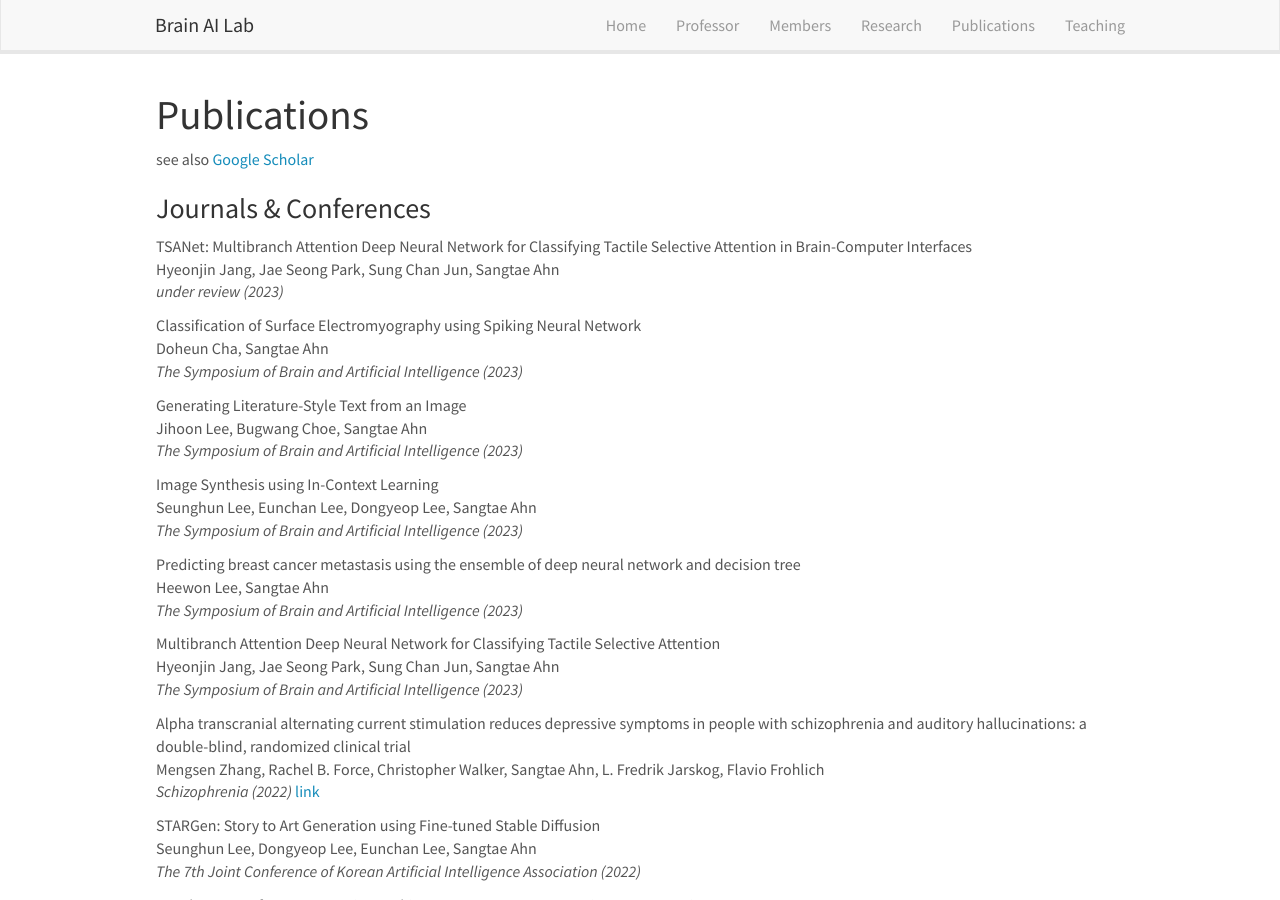
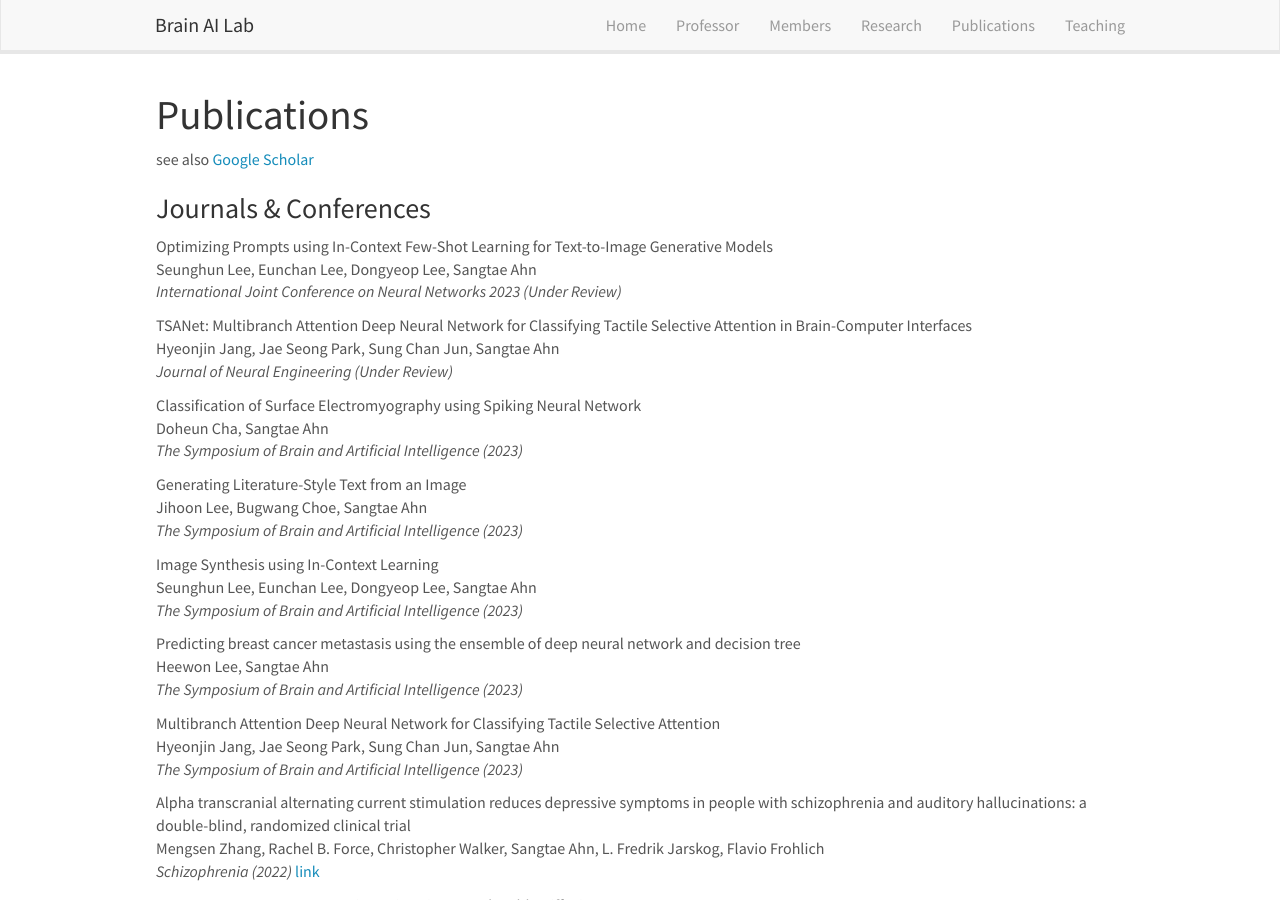
Before and after one commit to KNU-BrainAI/knu-brainai.github.io, a Jekyll site: the page built from _pages/publications.md, in a window 1280 px wide and 900 px high. Built offline with Jekyll 4.4.1, drawn with Linux system fonts in a browser that asks for light colours; nearby versions of some CDN libraries.

Commit message:
Update publist.yml

```diff
--- a/_data/publist.yml
+++ b/_data/publist.yml
@@ -1,6 +1,10 @@
+- title: "Optimizing Prompts using In-Context Few-Shot Learning for Text-to-Image Generative Models"
+  authors: Seunghun Lee, Eunchan Lee, Dongyeop Lee, Sangtae Ahn
+  journal: International Joint Conference on Neural Networks 2023 (Under Review)
+
 - title: "TSANet: Multibranch Attention Deep Neural Network for Classifying Tactile Selective Attention in Brain-Computer Interfaces"
   authors: Hyeonjin Jang, Jae Seong Park, Sung Chan Jun, Sangtae Ahn
-  journal: under review (2023)
+  journal: Journal of Neural Engineering (Under Review)
 
 - title: "Classification of Surface Electromyography using Spiking Neural Network"
   authors: Doheun Cha, Sangtae Ahn
```
